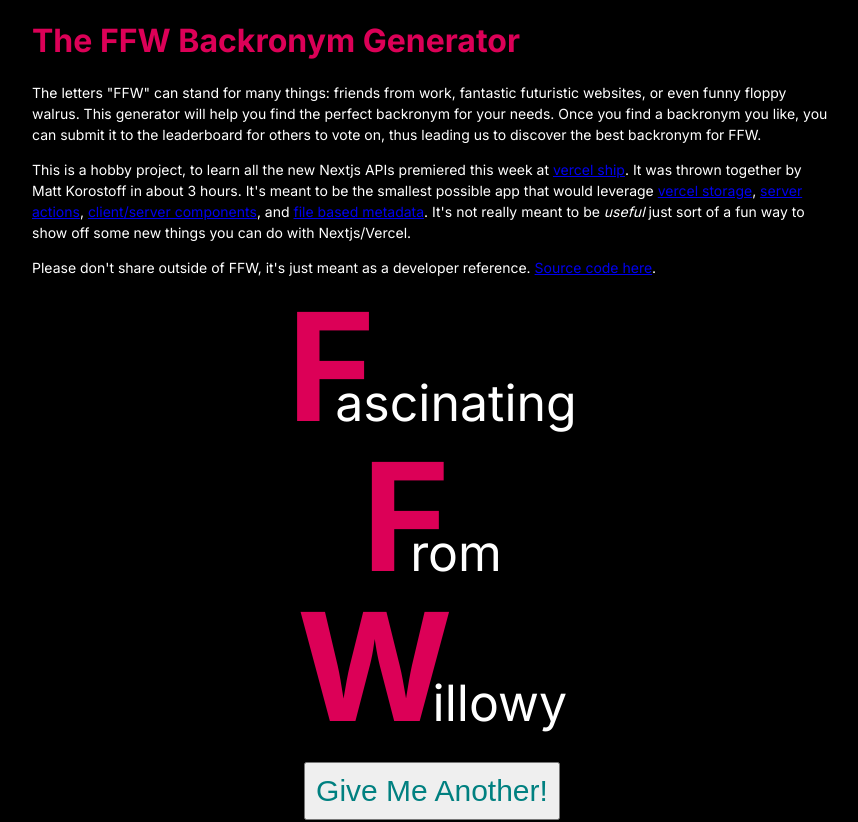
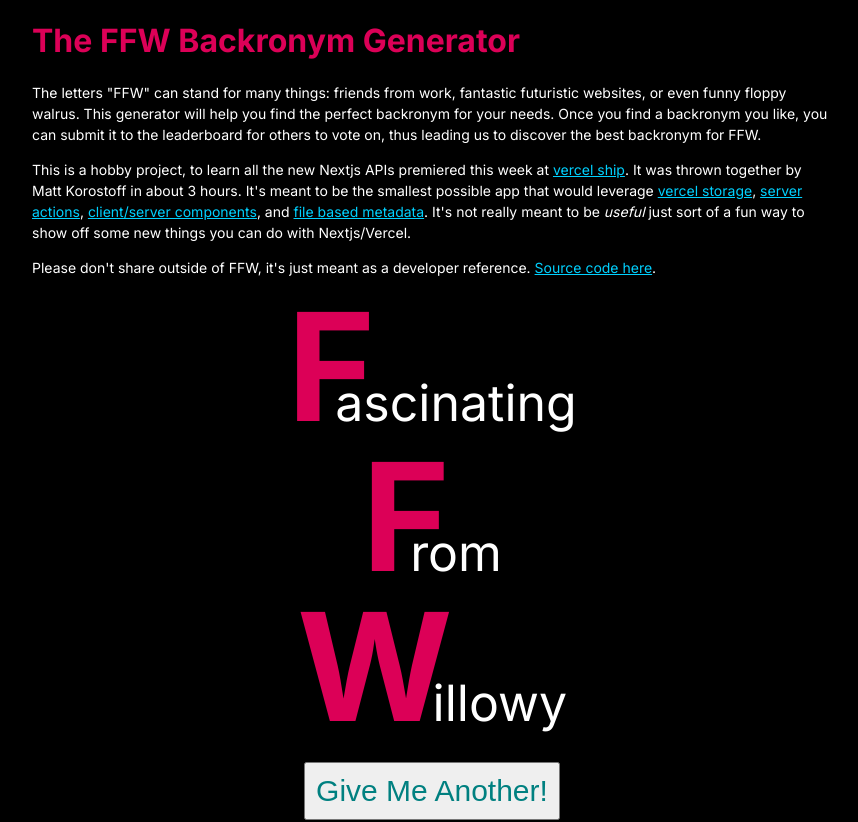
Before and after one commit to MKorostoff/backronym-generator, a Next.js app: page / in a window 1280 px wide. Shown: the top 822 px of the page, without its empty margins (208-1066 px from the left). Built offline with nearby package versions, Linux system fonts and the light colour scheme; no server answers; the database is empty.

Commit message:
Light blue links

```diff
--- a/src/app/globals.css
+++ b/src/app/globals.css
@@ -17,6 +17,10 @@ h1 {
 
 h2 {
   color: #00cadc;
+}
+
+a, a:visited {
+  color: #00d1ff;
 }
 
 .intro {
```
